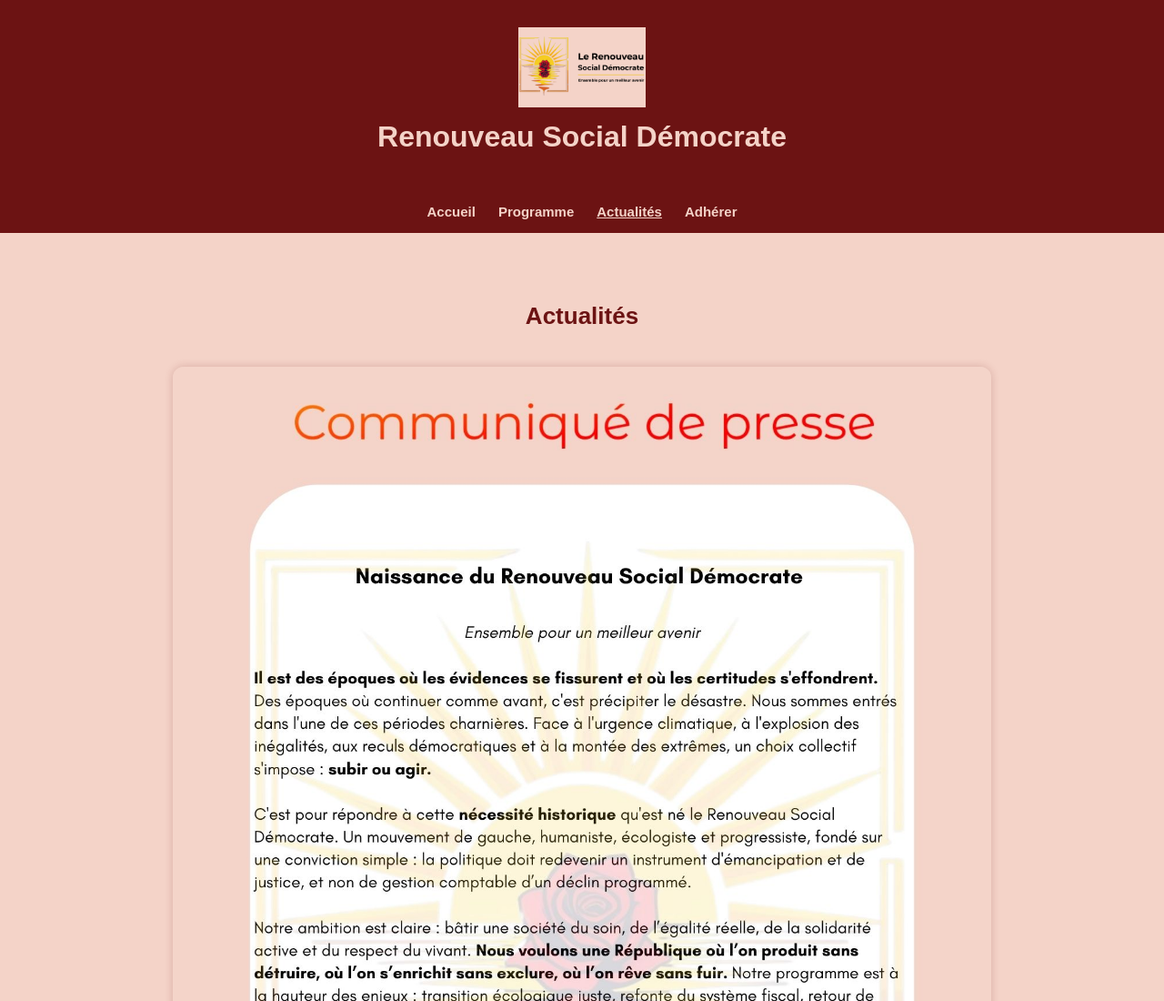
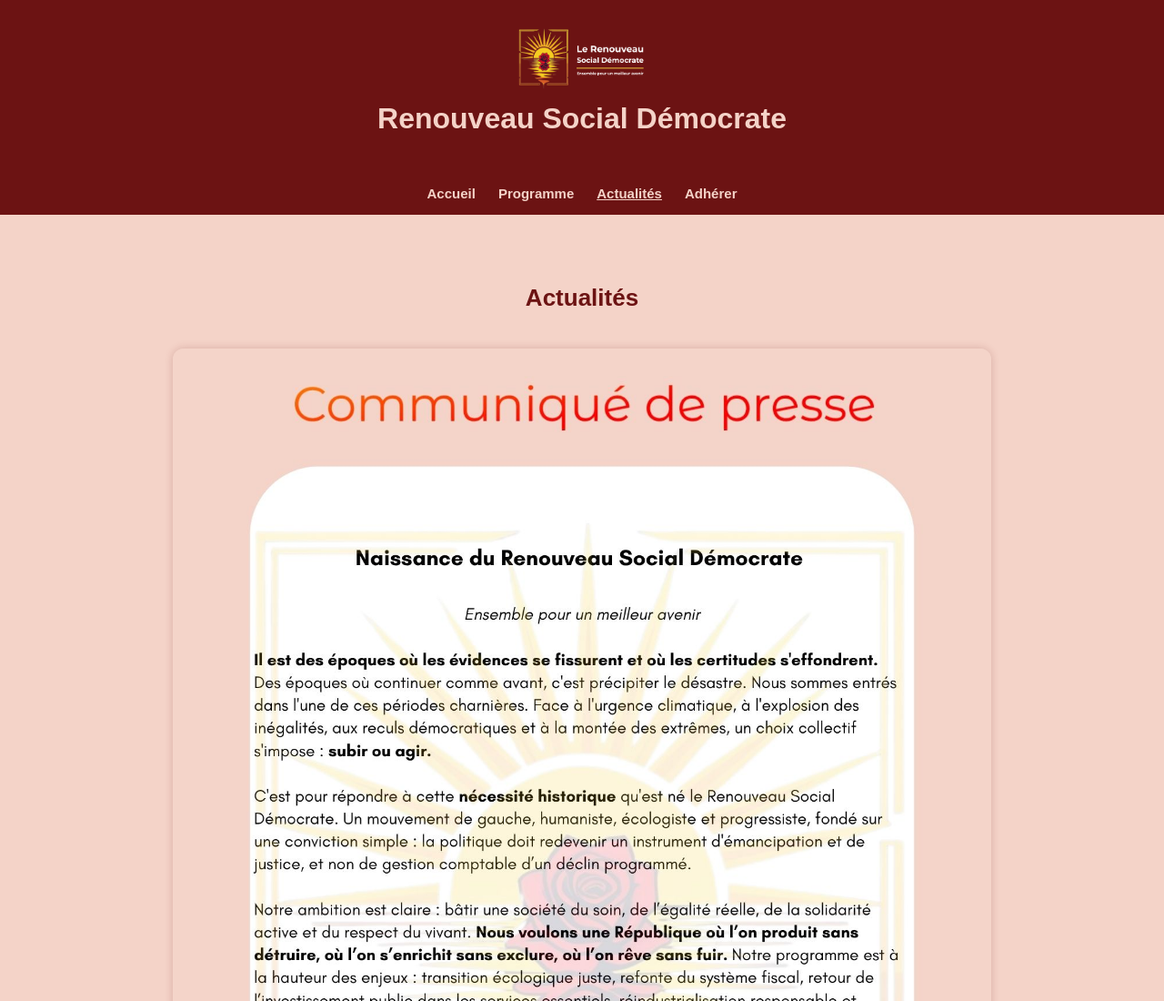
Before and after one commit to HugoCNRD/renouveau-soc-dem, a plain HTML site: page actualite.html in a window 1280 px wide. Shown: the top 1100 px of the page at 91% size. Drawn offline with Linux system fonts and the light colour scheme; a web font is replaced by a local one.

Commit message:
Update actualite.html

```diff
--- a/actualite.html
+++ b/actualite.html
@@ -117,7 +117,7 @@
 <body>
 
 <header>
-  <img src="RSDclair.jpg" alt="Logo RSD" />
+  <img src="RSD.jpg" alt="Logo RSD" />
   <h1>Renouveau Social Démocrate</h1>
 </header>
 
```
